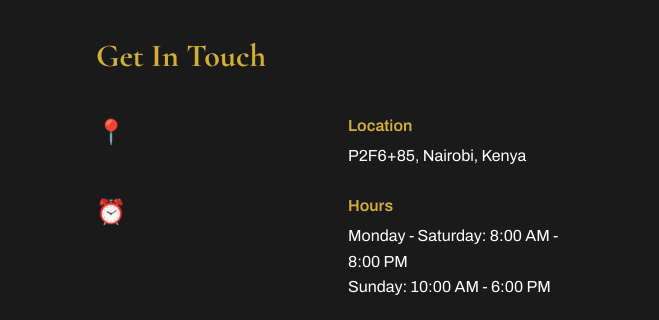
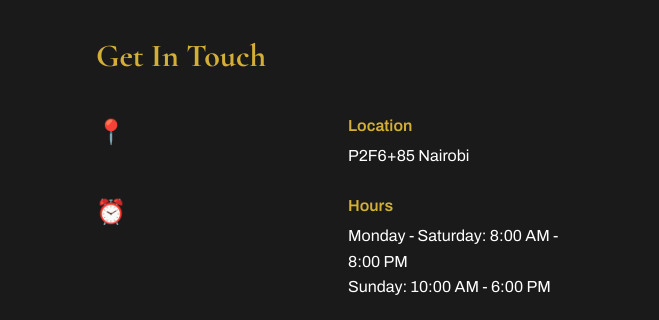
Before and after one commit to demde0/Malyn-barber-studio, a plain HTML site: page malyn-barber-studio.html in a window 1280 px wide. Shown: the part 3795-4115 px from the top of the page, 0-659 px from the left. Drawn offline with nearby package versions, Linux system fonts and the light colour scheme.

Commit message:
location change

```diff
--- a/malyn-barber-studio.html
+++ b/malyn-barber-studio.html
@@ -634,7 +634,7 @@
                         <div class="icon">📍</div>
                         <div>
                             <strong>Location</strong>
-                            P2F6+85, Nairobi, Kenya
+                            P2F6+85 Nairobi
                         </div>
                     </div>
 
```
